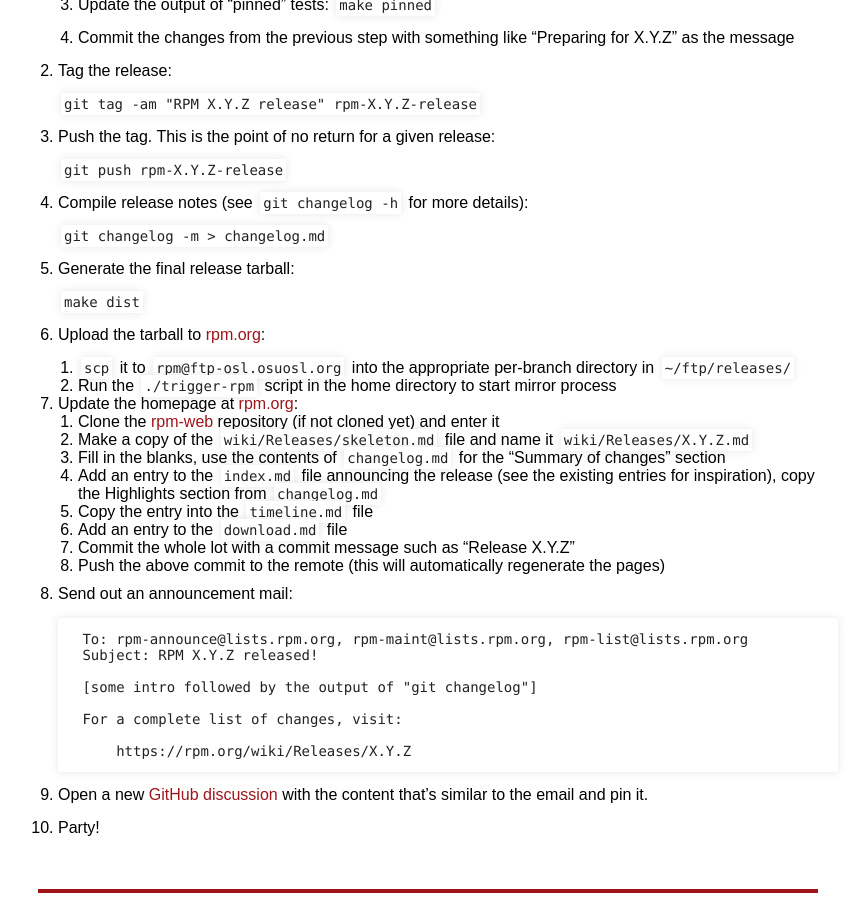
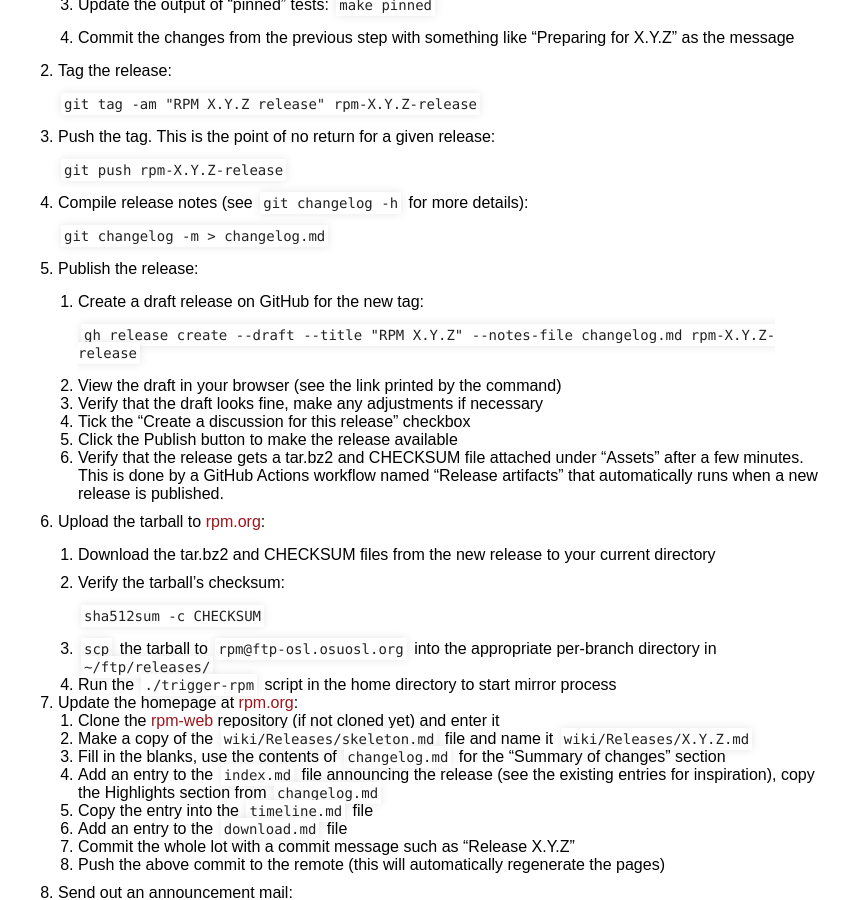
Before and after one commit to rpm-software-management/rpm-web, a Jekyll site: the page built from devel_doc/release_maintaince.md, in a window 1280 px wide and 900 px high, scrolled down 5193 px. Shown: the whole window, without its empty margins (212-1061 px from the left). Built offline with Jekyll 4.4.1, drawn with Linux system fonts in a browser that asks for light colours.

Commit message:
Use GitHub releases
Update the release instructions to reflect
https://github.com/rpm-software-management/rpm/pull/3576.

The manual step to start a discussion is no longer necessary since
GitHub can start one automatically upon release creation.

````diff
--- a/devel_doc/release_maintaince.md
+++ b/devel_doc/release_maintaince.md
@@ -350,14 +350,31 @@ you're preparing, for example `4.19.1`.
 
     `git changelog -m > changelog.md`
 
-1. Generate the final release tarball:
+1. Publish the release:
 
-    `make dist`
+    1. Create a draft release on GitHub for the new tag:
+
+        `gh release create --draft --title "RPM X.Y.Z" --notes-file changelog.md rpm-X.Y.Z-release`
+
+    1. View the draft in your browser (see the link printed by the command)
+    1. Verify that the draft looks fine, make any adjustments if necessary
+    1. Tick the "Create a discussion for this release" checkbox
+    1. Click the Publish button to make the release available
+    1. Verify that the release gets a tar.bz2 and CHECKSUM file attached under
+       "Assets" after a few minutes.  This is done by a GitHub Actions workflow
+       named "Release artifacts" that automatically runs when a new release is
+       published.
 
 1. Upload the tarball to [rpm.org](https://rpm.org/):
 
-    1. `scp` it to `rpm@ftp-osl.osuosl.org` into the appropriate per-branch
-       directory in `~/ftp/releases/`
+    1. Download the tar.bz2 and CHECKSUM files from the new release to your
+       current directory
+    1. Verify the tarball's checksum:
+
+       `sha512sum -c CHECKSUM`
+
+    1. `scp` the tarball to `rpm@ftp-osl.osuosl.org` into the appropriate
+       per-branch directory in `~/ftp/releases/`
     1. Run the `./trigger-rpm` script in the home directory to start mirror
        process
 
@@ -390,7 +407,4 @@ you're preparing, for example `4.19.1`.
         https://rpm.org/wiki/Releases/X.Y.Z
     ```
 
-1. Open a new [GitHub discussion](https://github.com/rpm-software-management/rpm/discussions)
-   with the content that's similar to the email and pin it.
-
 1. Party!
````
